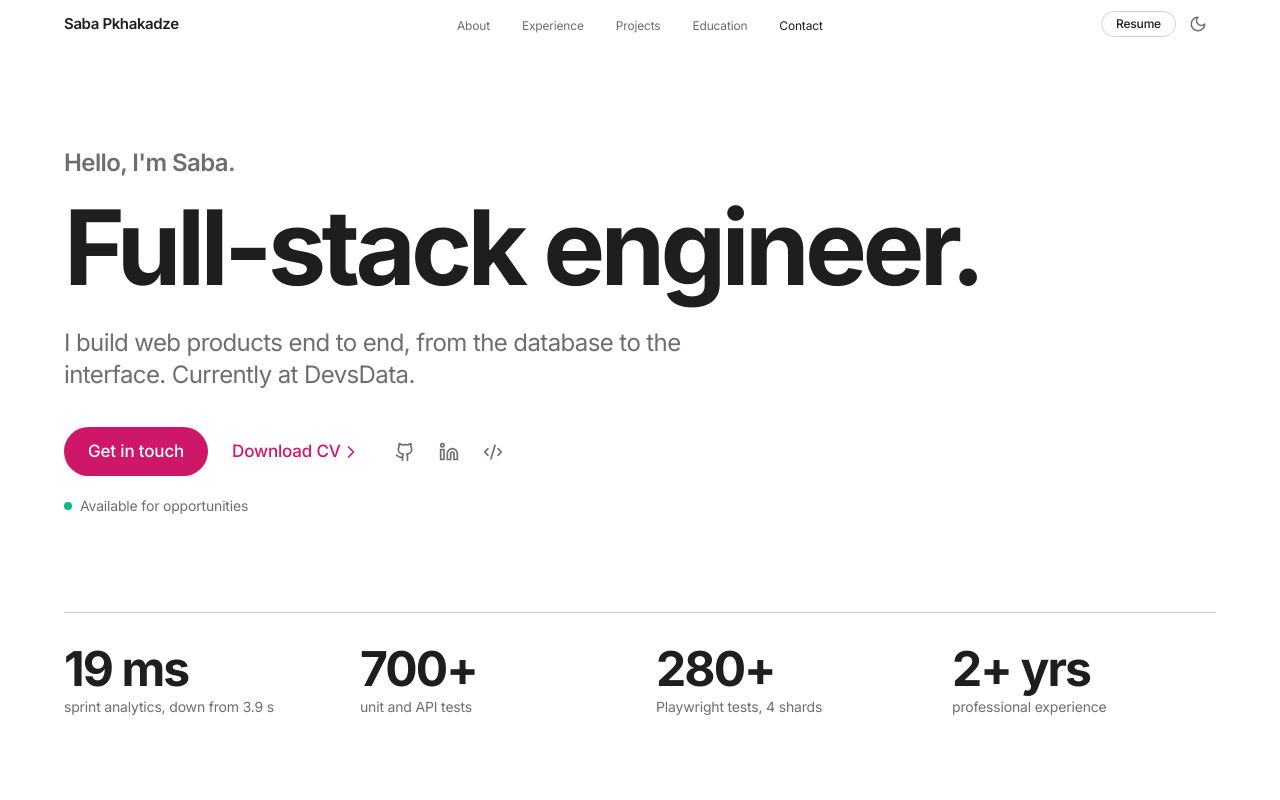
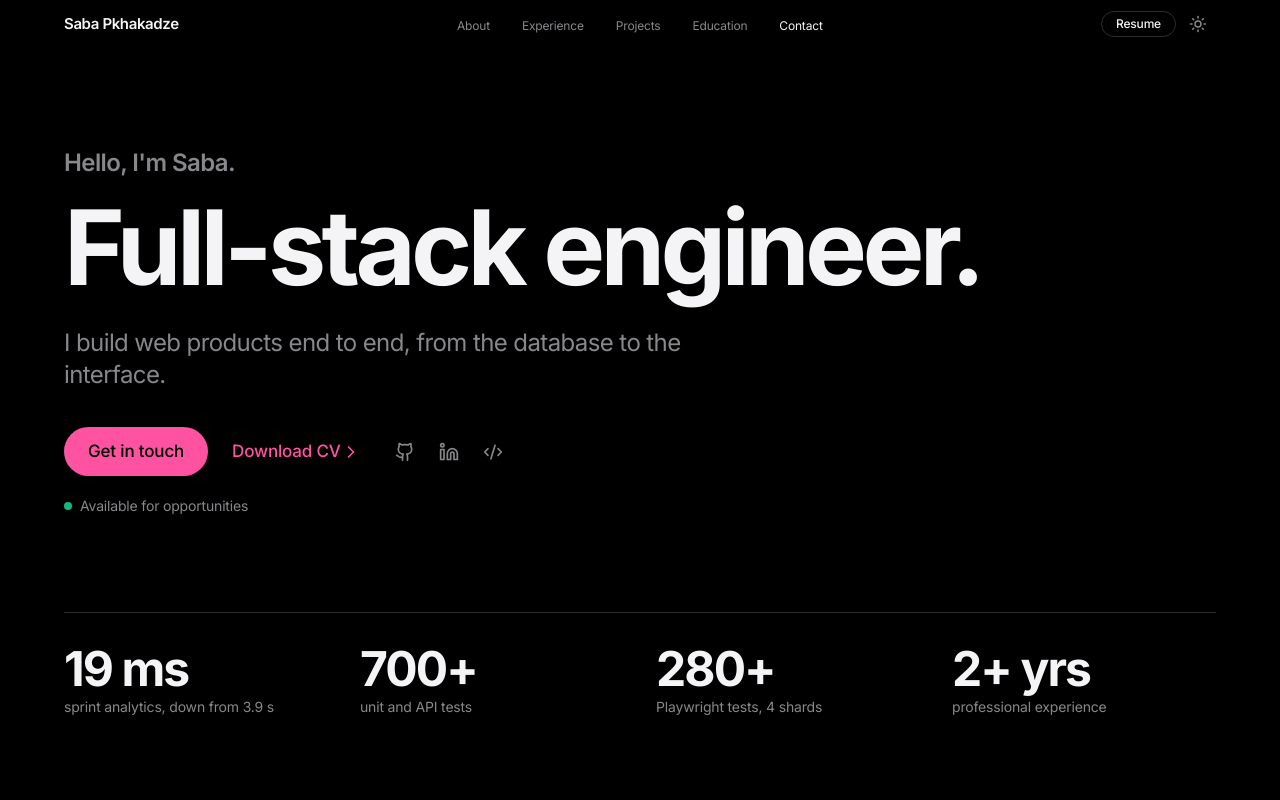
Before and after one commit to sabbapxakadze/MyPortfolio, a React (Vite) app: page / in a window 1280 px wide. Shown: the top 800 px of the page. Built offline with nearby package versions, Linux system fonts and the light colour scheme.

Commit message:
Dark mode by default; blur crossfade for theme switch

```diff
--- a/src/App.tsx
+++ b/src/App.tsx
@@ -4,7 +4,7 @@ import Index from "./pages/Index";
 import NotFound from "./pages/NotFound";
 
 const App = () => (
-  <ThemeProvider attribute="class" defaultTheme="light" enableSystem>
+  <ThemeProvider attribute="class" defaultTheme="dark" enableSystem={false}>
     <BrowserRouter basename={import.meta.env.BASE_URL}>
       <Routes>
         <Route path="/" element={<Index />} />
--- a/src/components/ThemeToggle.tsx
+++ b/src/components/ThemeToggle.tsx
@@ -1,6 +1,10 @@
 import { Moon, Sun } from "lucide-react";
 import { useTheme } from "next-themes";
 import { useEffect, useState } from "react";
+
+type ViewTransitionDocument = Document & {
+  startViewTransition?: (update: () => void) => unknown;
+};
 
 export function ThemeToggle() {
   const { resolvedTheme, setTheme } = useTheme();
@@ -11,18 +15,53 @@ export function ThemeToggle() {
 
   const isDark = resolvedTheme === "dark";
 
+  const toggle = () => {
+    const next = isDark ? "light" : "dark";
+    const root = document.documentElement;
+
+    // Apply the class ourselves so the snapshot taken by the View Transition
+    // sees the new theme; setTheme keeps next-themes state and storage in sync.
+    const apply = () => {
+      root.classList.toggle("dark", next === "dark");
+      root.style.colorScheme = next;
+      setTheme(next);
+    };
+
+    if (window.matchMedia("(prefers-reduced-motion: reduce)").matches) {
+      apply();
+      return;
+    }
+
+    const doc = document as ViewTransitionDocument;
+    if (!doc.startViewTransition) {
+      // Fallback: a short colour fade on everything.
+      root.classList.add("theme-fade");
+      apply();
+      window.setTimeout(() => root.classList.remove("theme-fade"), 400);
+      return;
+    }
+
+    // The page softly blurs and cross-fades into the new theme (see index.css).
+    doc.startViewTransition(apply);
+  };
+
   return (
     <button
       type="button"
       aria-label="Toggle theme"
-      onClick={() => setTheme(isDark ? "light" : "dark")}
+      onClick={toggle}
       className="inline-flex h-9 w-9 items-center justify-center rounded-full text-muted-foreground transition-colors hover:text-foreground"
     >
-      {mounted && isDark ? (
-        <Sun className="h-[18px] w-[18px]" />
-      ) : (
-        <Moon className="h-[18px] w-[18px]" />
-      )}
+      <span
+        key={mounted && isDark ? "sun" : "moon"}
+        className="animate-theme-icon inline-flex"
+      >
+        {mounted && isDark ? (
+          <Sun className="h-[18px] w-[18px]" />
+        ) : (
+          <Moon className="h-[18px] w-[18px]" />
+        )}
+      </span>
     </button>
   );
 }
--- a/src/data/portfolio.ts
+++ b/src/data/portfolio.ts
@@ -10,7 +10,7 @@ export const profile = {
   headline: "Full-stack engineer.",
   // Short line shown under the headline in the hero.
   tagline:
-    "I build web products end to end, from the database to the interface. Currently at DevsData.",
+    "I build web products end to end, from the database to the interface.",
   // Numbers shown under the hero. Keep these in sync with the CV.
   stats: [
     { value: "19 ms", label: "sprint analytics, down from 3.9 s" },
--- a/src/index.css
+++ b/src/index.css
@@ -140,6 +140,22 @@
     }
   }
 
+  /* Theme switch icon: spins and fades in */
+  .animate-theme-icon {
+    animation: theme-icon 0.5s cubic-bezier(0.22, 1, 0.36, 1) both;
+  }
+
+  @keyframes theme-icon {
+    from {
+      opacity: 0;
+      transform: rotate(-90deg) scale(0.5);
+    }
+    to {
+      opacity: 1;
+      transform: none;
+    }
+  }
+
   @media (prefers-reduced-motion: reduce) {
     *,
     *::before,
@@ -151,3 +167,48 @@
     }
   }
 }
+
+/* ------------------------------------------------------------------ */
+/*  Theme switch                                                       */
+/* ------------------------------------------------------------------ */
+
+/* View Transitions: the page softly blurs and cross-fades into the new theme.
+   The old page stays underneath (opaque) while the new one fades in on top. */
+::view-transition-old(root),
+::view-transition-new(root) {
+  animation-duration: 0.45s;
+  animation-timing-function: cubic-bezier(0.22, 1, 0.36, 1);
+  animation-fill-mode: both;
+  mix-blend-mode: normal;
+}
+::view-transition-old(root) {
+  animation-name: theme-out;
+  z-index: 1;
+}
+::view-transition-new(root) {
+  animation-name: theme-in;
+  z-index: 2;
+}
+@keyframes theme-out {
+  to {
+    filter: blur(8px);
+  }
+}
+@keyframes theme-in {
+  from {
+    opacity: 0;
+    filter: blur(8px);
+  }
+}
+
+/* Fallback for browsers without View Transitions: a quick colour fade. */
+.theme-fade,
+.theme-fade *,
+.theme-fade *::before,
+.theme-fade *::after {
+  transition:
+    background-color 0.3s ease,
+    color 0.3s ease,
+    border-color 0.3s ease,
+    fill 0.3s ease !important;
+}
```
